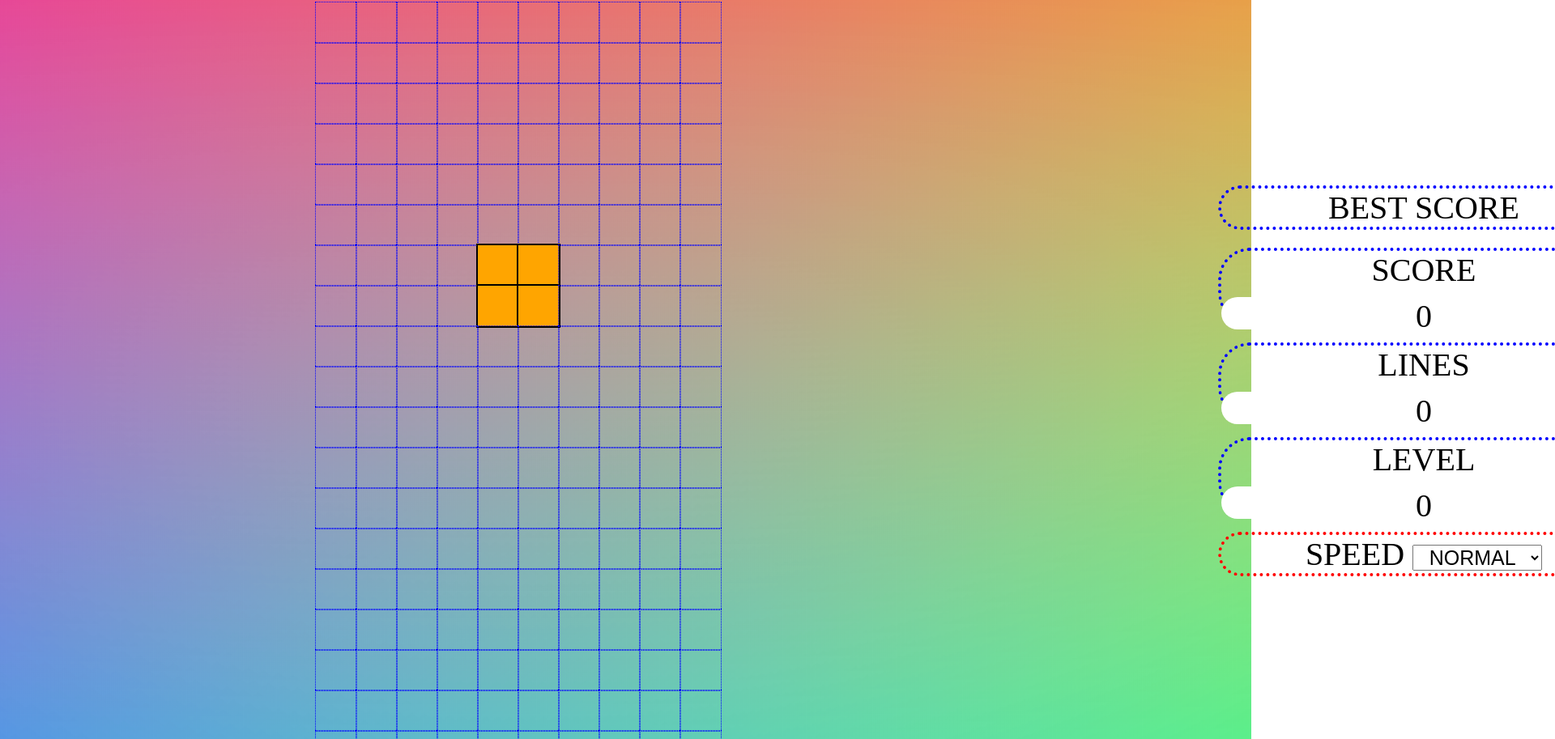
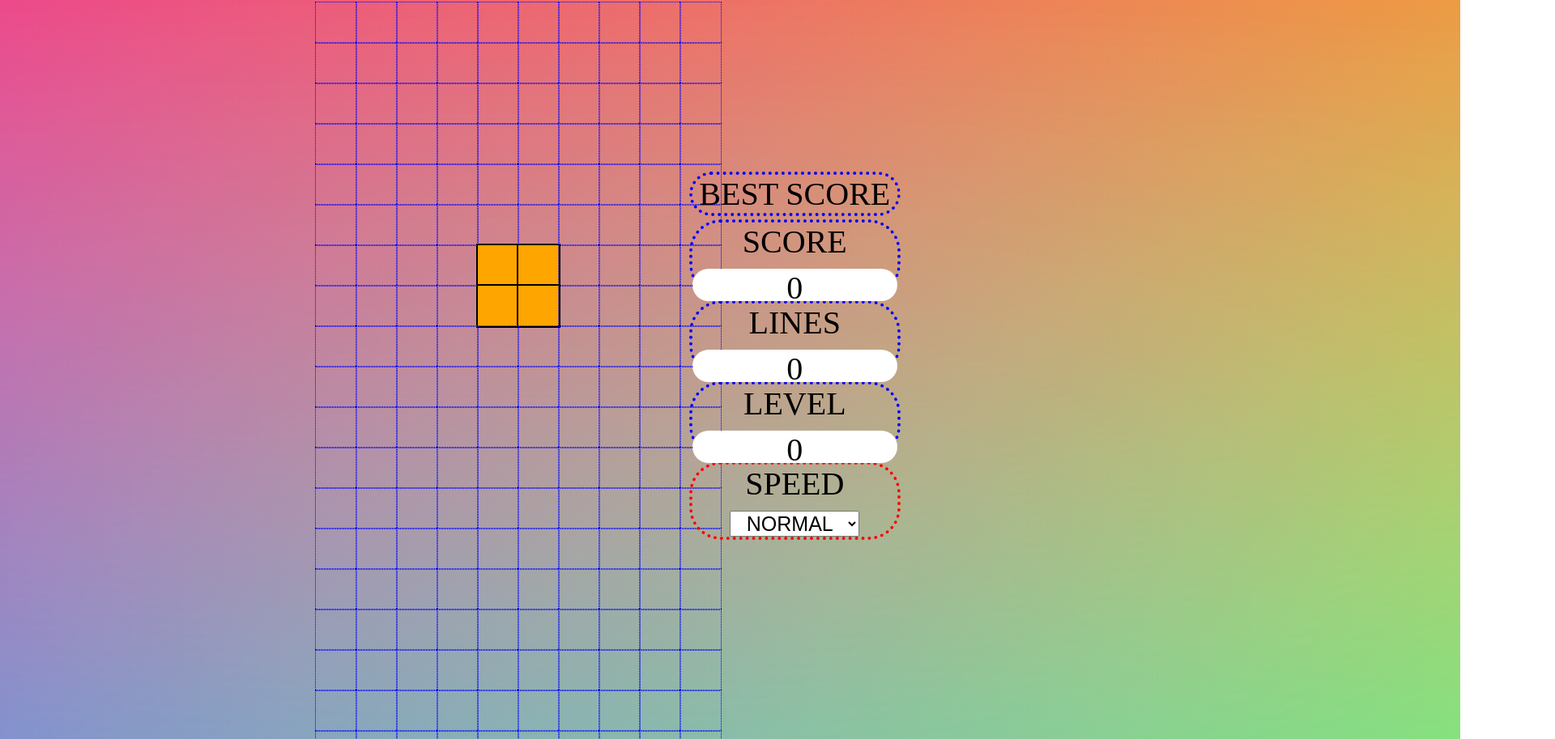
Before and after one commit to keipham/tetris_responsive_Javascript, a plain HTML site: page mytetris.html in a window 1280 px wide. Shown: the part 187-1100 px from the top of the page at 81% size, 1920 px wide, since content can reach past the window. Drawn offline with Linux system fonts and the light colour scheme.

Commit message:
Edit px to %

```diff
--- a/mytetris.html
+++ b/mytetris.html
@@ -123,50 +123,28 @@ h1{
 #details {
     flex-direction: column;
     position: relative;
-    width: 60px;
-    height: 40px;
     bottom: 900px;
-    right: -1500px;
+    right: -67%;
     font-size: 40px;
     text-align: center;
-    /*padding: 30px;*/
 }
 #lines, #level, #score {
-    width: 500px;
+    width: auto;
     height: 40px;
     position: relative;
     text-align: center;
     top: 10px;
     border-radius: 25px;
-    /*outline: 4px dotted blue;*/
     background-color: white;
 }
-/*
-#score{
-    width: 160px;
-    height: 40px;
-    position: relative;
-    text-align: center;
-    top: 10px;
-    border-radius: 35px;
-    outline: 4px dotted blue;
-}*/
-/*#score-title {
-    font-size: 20px;
-    text-align: center;
-    border-radius: 35px;
-    font-size: 40px;
-    width: 160px;
-    margin-top: 30px;
-    outline: 4px dotted blue;
-}*/
+
 #lines-title, #score-title, #level-title, #best-title {
     font-size: 20px;
     text-align: center;
     border-radius: 35px;
     font-size: 40px;
-    width: 500px;
-    margin-top: 30px;
+    width: 20%;
+    margin-top: 1%;
     outline: 4px dotted blue;
 }
 #speed-title {
@@ -174,28 +152,11 @@ h1{
     text-align: center;
     border-radius: 35px;
     font-size: 40px;
-    width: 500px;
-    margin-top: 30px;
+    width: 20%;
+    margin-top: 1%;
     outline: 4px dotted red;
 }
-/*
-#level-title{
-    margin-top: 30px;
-    font-size: 20px;
-    width: 160px;
-    text-align: center;
-    font-size: 40px;
-    outline: 4px dotted blue;
-}
-#level{
-    width: 160px;
-    height: 40px;
-    position: relative;
-    text-align: center;
-    top: 10px;
-    border-radius: 35px;
-    outline: 4px dotted blue;
-}*/
+
 select{
     position: relative;
     margin-top: 10px;
```
